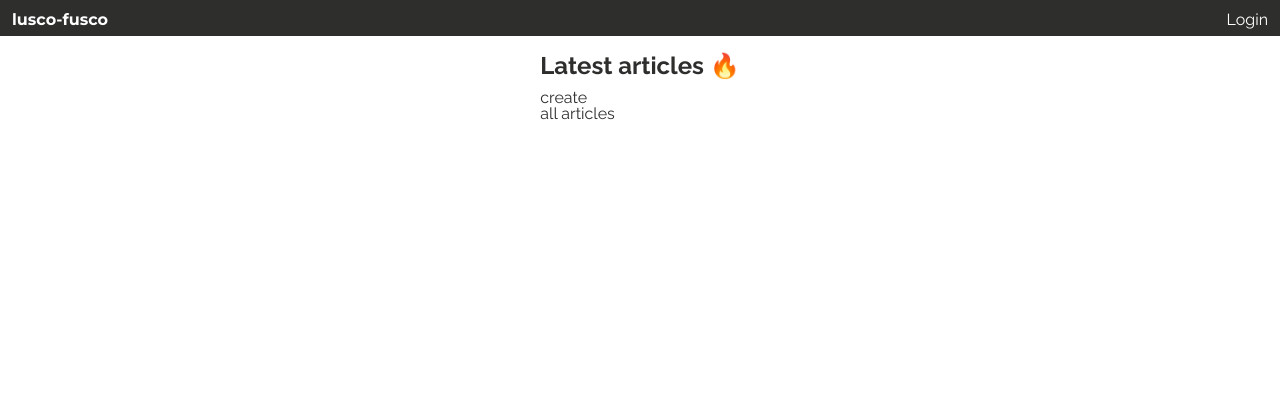
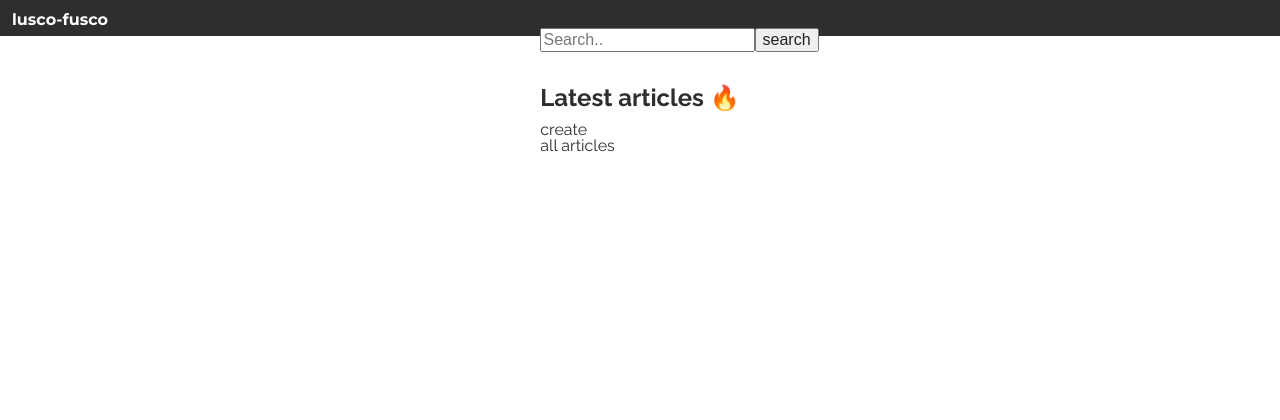
Before and after one commit to lusco-fusco/blog, a Flask app: page / in a window 1280 px wide. Shown: the top 420 px of the page. Run offline with Flask 2, Linux system fonts and the light colour scheme; data that the repository does not hold is empty; parts of the project's set-up code (start-up, migrations or seed data) failed here and were passed over; some libraries are stand-ins or nearby versions.

Commit message:
Several changes in search use case:
* query filter added in Article entity
* is_publish filter added in search endpoint
* html search component added to header + basic css

```diff
--- a/project/blueprints/articles_blueprint.py
+++ b/project/blueprints/articles_blueprint.py
@@ -85,9 +85,9 @@
     writer = request.args.get('writer')
     # TODO: tag = request.args.get('tag')
     if q is not None:
-        filters['title'] = q
-        filters['body'] = q
+        filters['q'] = q
     if writer is not None:
         filters['writer'] = writer
+    filters['is_publish'] = True
     articles = Article.find_all(filters)
     return render_template('articles/search.html', filters=filters, articles=articles)
--- a/project/model/article.py
+++ b/project/model/article.py
@@ -26,6 +26,9 @@
             query = query.filter(Article.title.ilike('%{}%'.format(filters['title'])))
         if 'body' in filters:
             query = query.filter(Article.body.ilike('%{}%'.format(filters['body'])))
+        if 'q' in filters:
+            query = query.filter(Article.body.ilike('%{}%'.format(filters['q']))
+                                 | Article.title.ilike('%{}%'.format(filters['q'])))
         if 'writer' in filters:
             query = query.filter_by(writer=filters['writer'])
         return query
--- a/project/static/css/styles.css
+++ b/project/static/css/styles.css
@@ -149,3 +149,14 @@
 .hide {
     display: none;
 }
+
+/* =========================== */
+/* Search bar                  */
+/* =========================== */
+.search-bar {
+    width: 20%;
+    margin-left: 42%;
+}
+.search-bar form {
+    flex-direction: unset;
+}
--- a/project/templates/header.html
+++ b/project/templates/header.html
@@ -1,5 +1,11 @@
 <div class="header">
     <a href="/" class="logo">lusco-fusco</a>
+    <div class="search-bar">
+        <form action="{{ url_for('article.search') }}">
+          <input type="text" placeholder="Search.." name="q">
+          <button type="submit">search</button>
+        </form>
+    </div>
     <div style="float:right">
         {% if session.get('logged_in') %}
             <p>Hi: {{ session.get('user_name') }}</p>
```
